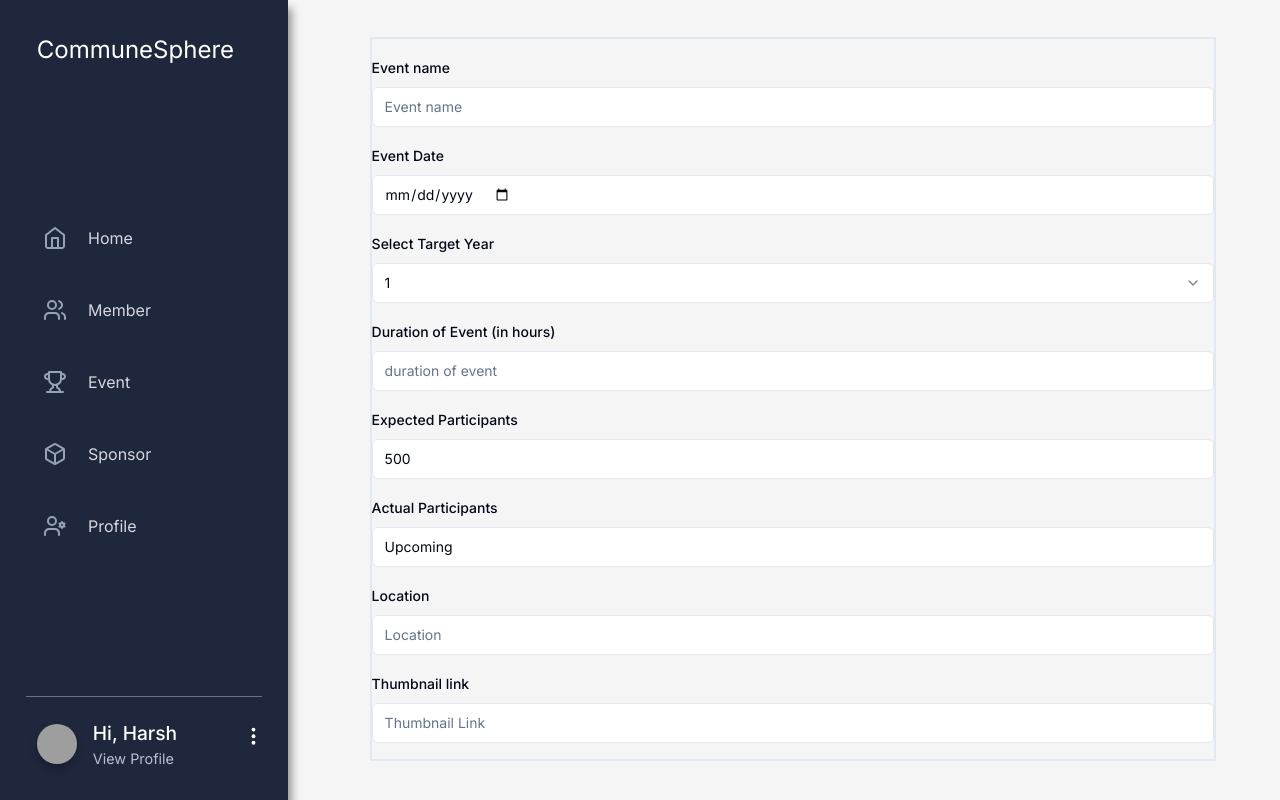
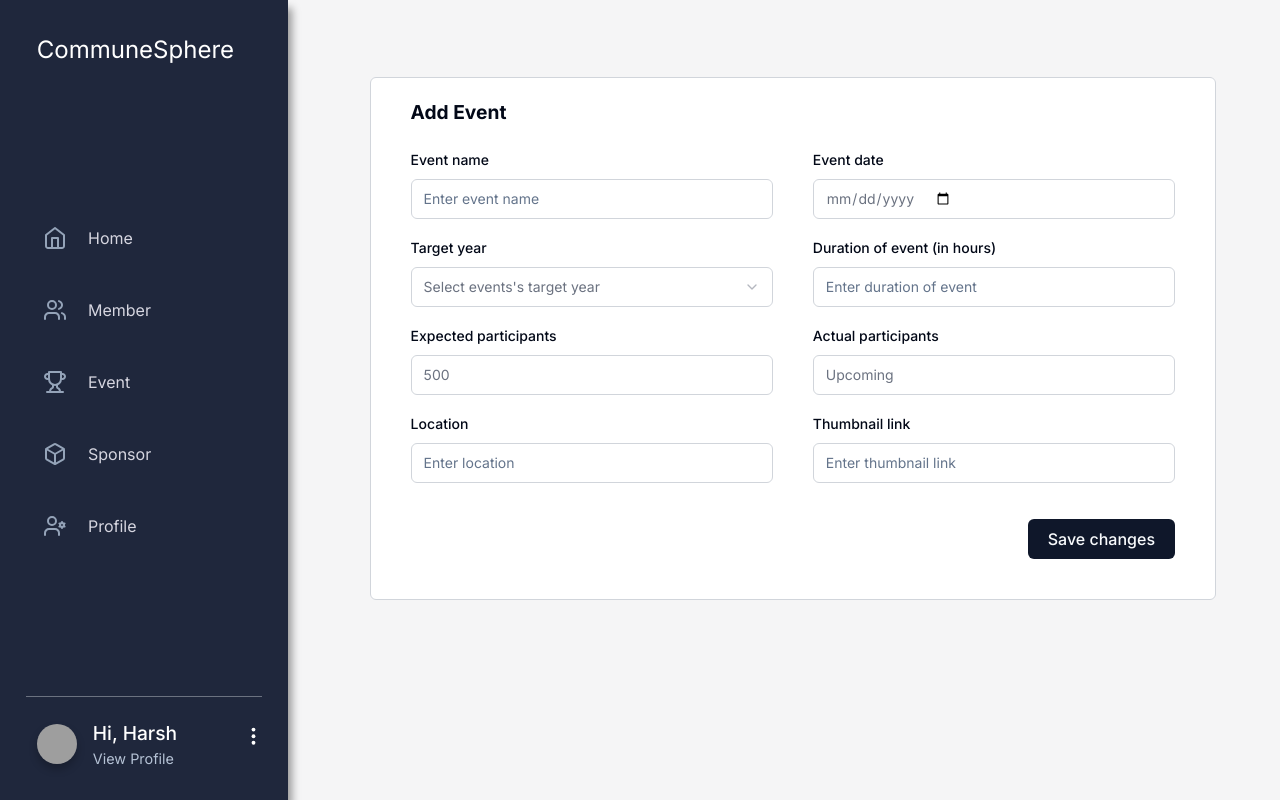
Before and after one commit to CodeMaster17/CommuneSphere, a Next.js app: page /dashboard/events/add-event in a window 1280 px wide. Built offline with nearby package versions, Linux system fonts and the light colour scheme; grey boxes are pictures that could not be loaded.

Commit message:
fix: add member and add event

```diff
--- a/app/dashboard/events/add-event/page.tsx
+++ b/app/dashboard/events/add-event/page.tsx
@@ -29,6 +29,7 @@ import { FormError } from "@/components/shared/form-error/FormError"
 
 import { useState, useTransition } from "react"
 import { registerEvent } from "@/actions/event.action"
+import { Heading } from '@/components/shared/Heading'
 
 
 const AddEvent = () => {
@@ -64,11 +65,17 @@ const AddEvent = () => {
     }
 
     return (
-        <div className='w-full'>
+        <div className='w-full p-5  bg-white rounded-md border-gray-300 border my-10'>
+            <div className="ml-5">
+                <Heading type="medium">
+                    Add Event
+                </Heading>
+            </div>
+
             <Form {...form}>
-                <form onSubmit={form.handleSubmit(onSubmit)} className="w-full space-y-6 col-span-3">
+                <form onSubmit={form.handleSubmit(onSubmit)} className="w-full space-y-6 col-span-3 p-5">
 
-                    <div className="grid gap-4 py-4 border-2">
+                    <div className="grid grid-cols-2 gap-4 gap-x-10">
                         {/* event name */}
                         <FormField
                             control={form.control}
@@ -77,7 +84,7 @@ const AddEvent = () => {
                                 <FormItem>
                                     <FormLabel>Event name</FormLabel>
                                     <FormControl>
-                                        <Input placeholder="Event name" {...field} />
+                                        <Input placeholder="Enter event name" {...field} className="border-gray-300 text-gray-500"/>
                                     </FormControl>
                                     <FormMessage />
                                 </FormItem>
@@ -89,9 +96,9 @@ const AddEvent = () => {
                             name="date"
                             render={({ field }) => (
                                 <FormItem>
-                                    <FormLabel>Event Date</FormLabel>
+                                    <FormLabel>Event date</FormLabel>
                                     <FormControl>
-                                        <Input placeholder="Event date" type="date" {...field} />
+                                        <Input placeholder="Enter event date" type="date" {...field} className="border-gray-300 text-gray-500"/>
                                     </FormControl>
                                     <FormMessage />
                                 </FormItem>
@@ -103,11 +110,12 @@ const AddEvent = () => {
                             name="target_year"
                             render={({ field }) => (
                                 <FormItem>
-                                    <FormLabel>Select Target Year</FormLabel>
-                                    <Select onValueChange={field.onChange} defaultValue={field.value}>
+                                    <FormLabel>Target year</FormLabel>
+                                    {/* <Select onValueChange={field.onChange} defaultValue={field.value}> */}
+                                    <Select onValueChange={field.onChange}>
                                         <FormControl>
-                                            <SelectTrigger>
-                                                <SelectValue placeholder="Select Events's Target year" />
+                                            <SelectTrigger className="border-gray-300 text-gray-500">
+                                                <SelectValue placeholder="Select events's target year" />
                                             </SelectTrigger>
                                         </FormControl>
                                         <SelectContent>
@@ -127,9 +135,9 @@ const AddEvent = () => {
                             name="duration"
                             render={({ field }) => (
                                 <FormItem>
-                                    <FormLabel>Duration of Event (in hours)</FormLabel>
+                                    <FormLabel>Duration of event (in hours)</FormLabel>
                                     <FormControl>
-                                        <Input placeholder="duration of event" type="number" {...field} />
+                                        <Input placeholder="Enter duration of event" type="number" {...field} className="border-gray-300 text-gray-500"/>
                                     </FormControl>
                                     <FormMessage />
                                 </FormItem>
@@ -141,9 +149,9 @@ const AddEvent = () => {
                             name="expected_participants"
                             render={({ field }) => (
                                 <FormItem>
-                                    <FormLabel>Expected Participants</FormLabel>
+                                    <FormLabel>Expected participants</FormLabel>
                                     <FormControl>
-                                        <Input placeholder="Expected Participants" {...field} />
+                                        <Input placeholder="Enter expected participants" {...field} className="border-gray-300 text-gray-500"/>
                                     </FormControl>
                                     <FormMessage />
                                 </FormItem>
@@ -155,9 +163,9 @@ const AddEvent = () => {
                             name="actual_participants"
                             render={({ field }) => (
                                 <FormItem>
-                                    <FormLabel>Actual Participants</FormLabel>
+                                    <FormLabel>Actual participants</FormLabel>
                                     <FormControl>
-                                        <Input placeholder="Actual Participants" {...field} />
+                                        <Input placeholder="Enter actual participants" {...field} className="border-gray-300 text-gray-500"/>
                                     </FormControl>
                                     <FormMessage />
                                 </FormItem>
@@ -171,7 +179,7 @@ const AddEvent = () => {
                                 <FormItem>
                                     <FormLabel>Location</FormLabel>
                                     <FormControl>
-                                        <Input placeholder="Location" type="text" {...field} />
+                                        <Input placeholder="Enter location" type="text" {...field} className="border-gray-300 text-gray-500"/>
                                     </FormControl>
                                     <FormMessage />
                                 </FormItem>
@@ -185,7 +193,7 @@ const AddEvent = () => {
                                 <FormItem>
                                     <FormLabel>Thumbnail link</FormLabel>
                                     <FormControl>
-                                        <Input placeholder="Thumbnail Link" type="text" {...field} />
+                                        <Input placeholder="Enter thumbnail link" type="text" {...field} className="border-gray-300 text-gray-500"/>
                                     </FormControl>
                                     <FormMessage />
                                 </FormItem>
@@ -195,7 +203,9 @@ const AddEvent = () => {
 
                     <FormError message={error} />
                     <FormSuccess message={success} />
-                    <Button type="submit">Save changes</Button>
+                    <div className="flex justify-end pt-3">
+                        <Button type="submit" className="h-[50%]">Save changes</Button>
+                    </div>
                 </form>
             </Form>
         </div>
--- a/components/ui/input.tsx
+++ b/components/ui/input.tsx
@@ -11,7 +11,7 @@ const Input = React.forwardRef<HTMLInputElement, InputProps>(
       <input
         type={type}
         className={cn(
-          "flex h-10 w-full rounded-md border border-input bg-background px-3 py-2 text-sm ring-offset-background file:border-0 file:bg-transparent file:text-sm file:font-medium placeholder:text-muted-foreground focus-visible:outline-none focus-visible:ring-2 focus-visible:ring-ring focus-visible:ring-offset-2 disabled:cursor-not-allowed disabled:opacity-50",
+          "flex h-10 w-full rounded-md border border-input bg-background px-3 py-2 text-sm ring-offset-background file:border-0 file:bg-transparent file:text-sm file:font-medium placeholder:text-muted-foreground focus-visible:outline-none focus-visible:ring-ring focus-visible:ring-offset-2 disabled:cursor-not-allowed disabled:opacity-50",
           className
         )}
         ref={ref}
--- a/components/ui/select.tsx
+++ b/components/ui/select.tsx
@@ -19,7 +19,7 @@ const SelectTrigger = React.forwardRef<
   <SelectPrimitive.Trigger
     ref={ref}
     className={cn(
-      "flex h-10 w-full items-center justify-between rounded-md border border-input bg-background px-3 py-2 text-sm ring-offset-background placeholder:text-muted-foreground focus:outline-none focus:ring-2 focus:ring-ring focus:ring-offset-2 disabled:cursor-not-allowed disabled:opacity-50 [&>span]:line-clamp-1",
+      "flex h-10 w-full items-center justify-between rounded-md border border-input bg-background px-3 py-2 text-sm ring-offset-background placeholder:text-muted-foreground focus:outline-none focus:ring-ring focus:ring-offset-2 disabled:cursor-not-allowed disabled:opacity-50 [&>span]:line-clamp-1",
       className
     )}
     {...props}
```
Also changed, not shown: app/dashboard/members/add-member/page.tsx (+130 -115 lines).
